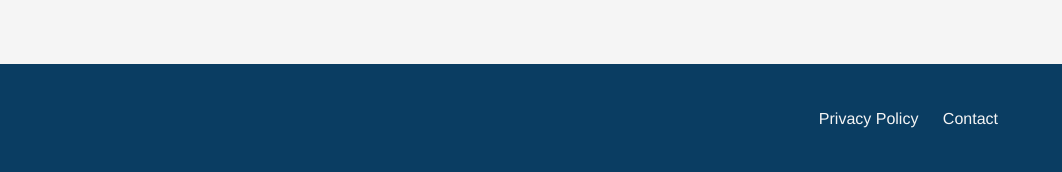
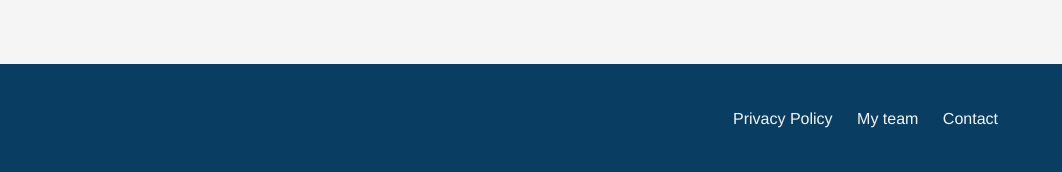
Before and after one commit to svascot/deep-context, a plain HTML site: page src/index.html in a window 1280 px wide. Shown: the part 4105-4277 px from the top of the page, 218-1280 px from the left. Drawn offline with Linux system fonts and the light colour scheme.

Commit message:
Add menu

```diff
--- a/src/index.html
+++ b/src/index.html
@@ -136,6 +136,7 @@
             <img src="assets/logo/deepcontext-logo-white.png" alt="DeepContext Logo" class="footer-logo">
             <nav class="footer-nav">
                 <a href="#">Privacy Policy</a>
+                <a href="#">My team</a>
                 <a href="#">Contact</a>
             </nav>
         </div>
```
